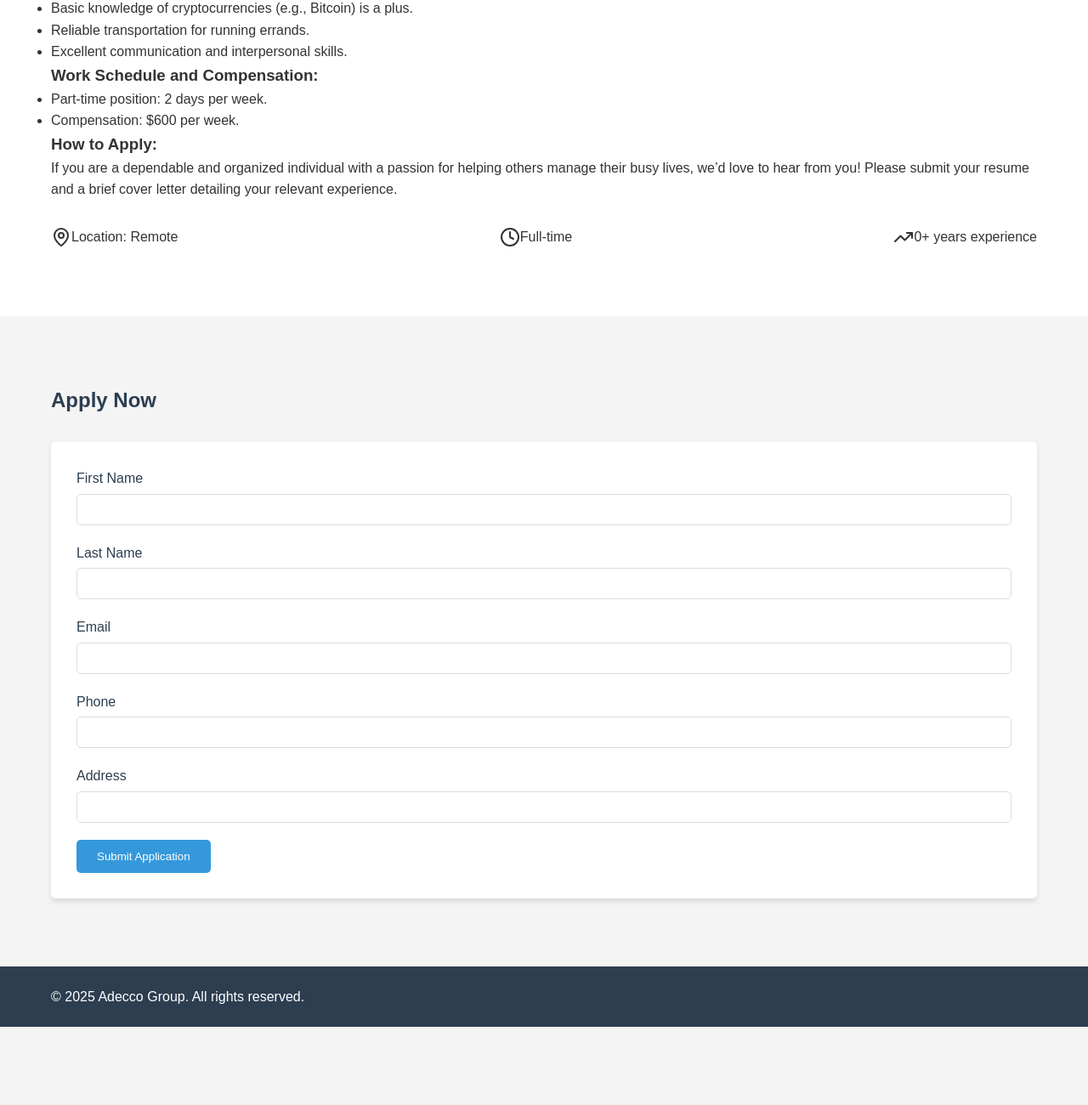
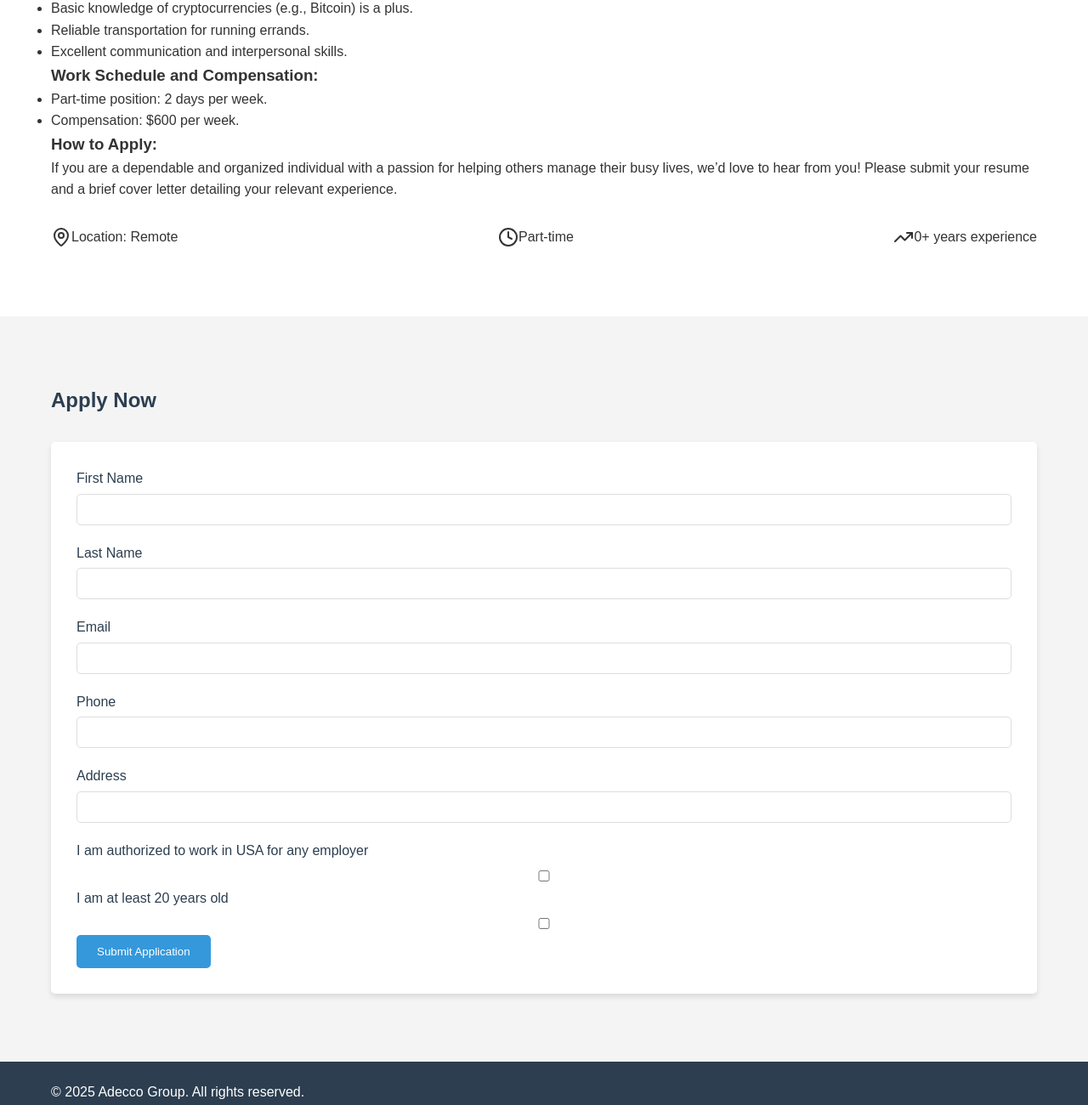
Before and after one commit to realsbd/adecco, a plain HTML site: page index.html in a window 1280 px wide. Shown: the part 1051-2351 px from the top of the page at 85% size. Before the commit the page ends 2259 px from the top, so only its background shows below. Drawn offline with nearby package versions, Linux system fonts and the light colour scheme.

Commit message:
adjusting form

```diff
--- a/index.html
+++ b/index.html
@@ -78,7 +78,7 @@
                     </div>
                     <div class="detail">
                         <i data-lucide="clock"></i>
-                        <span>Full-time</span>
+                        <span>Part-time</span>
                     </div>
                     <div class="detail">
                         <i data-lucide="trending-up"></i>
@@ -112,6 +112,14 @@
                         <label for="address">Address</label>
                         <input type="text" id="address" name="address" required>
                     </div>
+                    <div>
+                        <label for="authorize">I am authorized to work in USA for any employer</label>
+                        <input type="checkbox" id="authorize" name="authorize" required>
+                    </div>
+                    <div>
+                        <label for="age">I am at least 20 years old</label>
+                        <input type="checkbox" id="age" name="age" required>
+                    </div>
                     <button type="submit" name="submit" class="submit-button">Submit Application</button>
                 </form>
             </div>
```
